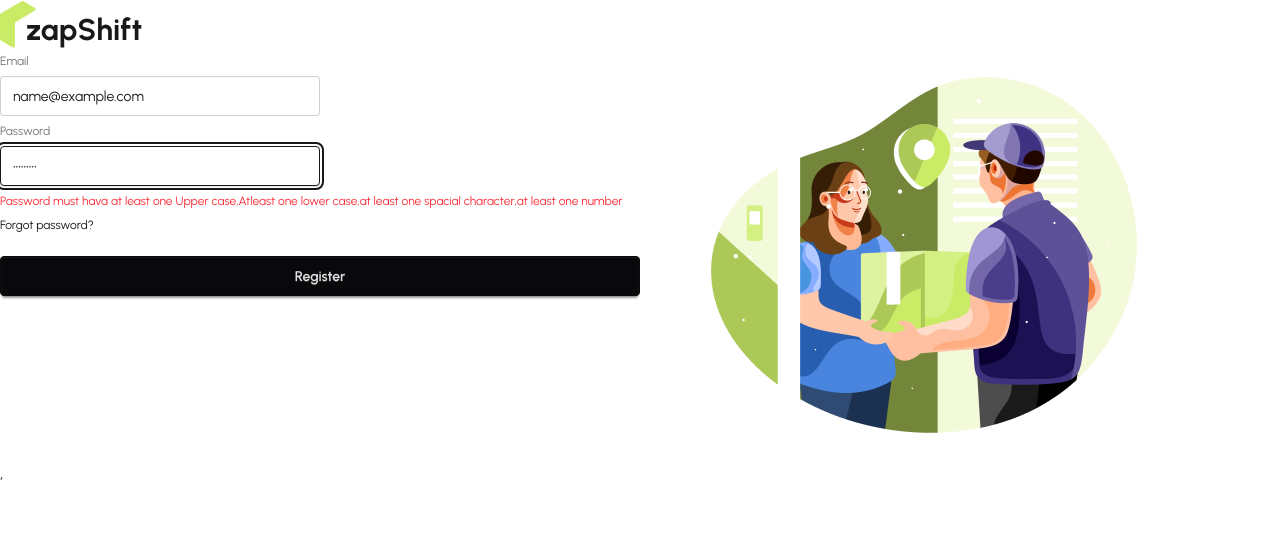
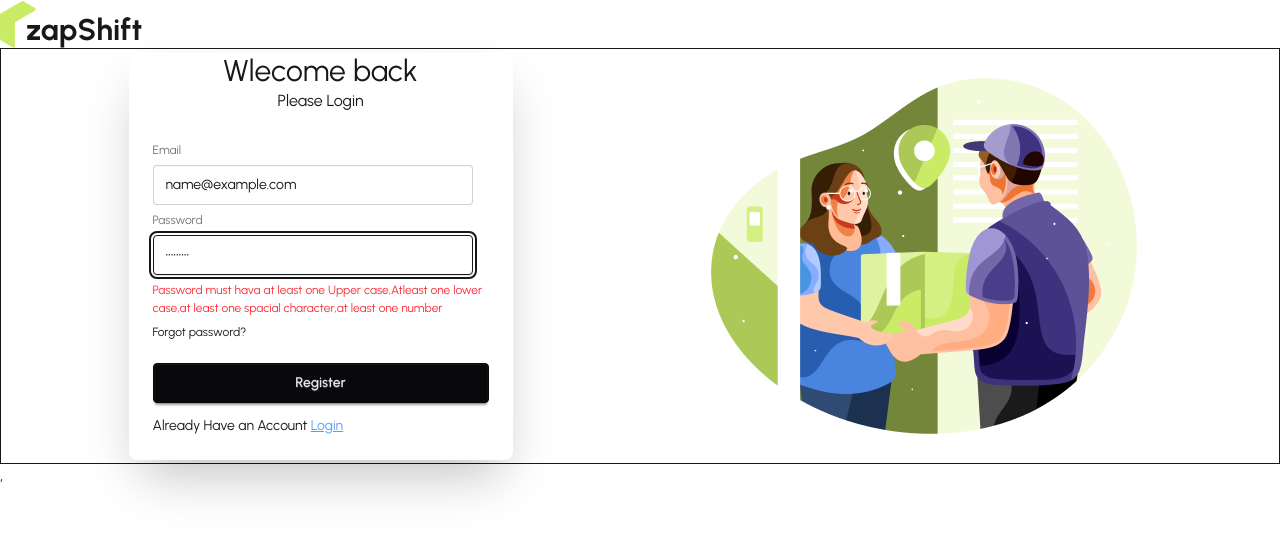
Before and after one commit to Badsha012/Zap-Shift-Client, a React (Vite) app: page /register in a window 1280 px wide. Both pictures are taken after typing "name@example.com", "Sample123" into the empty fields and a click on the button "Register". Shown: the top 534 px of the page. Built offline with nearby package versions, Linux system fonts and the light colour scheme.

Commit message:
added a auth provider

```diff
--- a/src/Layout/AuthLayout.jsx
+++ b/src/Layout/AuthLayout.jsx
@@ -7,7 +7,7 @@ const AuthLayout = () => {
     return (
         <div className='max-w-7xl mx-auto'>
             <Logo></Logo>
-            <div className='flex'>
+            <div className='flex items-center border'>
                 <div className='flex-1'>
                     <Outlet></Outlet>
                 </div>
--- a/src/Pages/Auth/Login/Login.jsx
+++ b/src/Pages/Auth/Login/Login.jsx
@@ -1,33 +1,70 @@
-import React from 'react';
-import { useForm } from 'react-hook-form';
+import React from "react";
+import { useForm } from "react-hook-form";
+import useAuth from "../../../hooks/useAuth";
+import { Link } from "react-router";
 
 const Login = () => {
-  const {register,handleSubmit}=useForm();
+  const {
+    register,
+    handleSubmit,
+    formState: { errors },
+  } = useForm();
 
-  const handleLogin=(data) =>{
-    console.log("from data",data);
+  const { signInUser } = useAuth();
 
-  }
+  const handleLogin = (data) => {
+    console.log("from data", data);
+    signInUser(data.email, data.password)
+      .then((result) => {
+        console.log(result.user);
+      })
+      .catch((error) => {
+        console.log(error);
+      });
+  };
 
-    return (
-
-             <div className="card bg-base-100 w-full max-w-sm shrink-0 shadow-2xl">
+  return (
+    <div className="card bg-base-100 w-full max-w-sm mx-auto shrink-0 shadow-2xl">
+        <h3 className="text-3xl text-center">Wlecome back</h3>
+        <p className="text-center">Please Login</p>
       <form className="card-body" onSubmit={handleSubmit(handleLogin)}>
         <fieldset className="fieldset">
-            {/* email field */}
+          {/* email field */}
           <label className="label">Email</label>
-          <input type="email" {...register('email')} className="input" placeholder="Email" />
+          <input
+            type="email"
+            {...register("email", { required: true })}
+            className="input"
+            placeholder="Email"
+          />
+          {errors.email?.type === "required" && (
+            <p className="text-red-500">Email is Required</p>
+          )}
+
           {/* password field */}
           <label className="label">Password</label>
-          <input type="password"{...register('password')} className="input" placeholder="Password" />
-          <div><a className="link link-hover">Forgot password?</a></div>
+          <input
+            type="password"
+            {...register("password", { required: true, minLength: 6 })}
+            className="input"
+            placeholder="Password"
+          />
+
+          {errors.password?.type === "minlength" && (
+            <p className="text-red-500">
+              Password must be 6 character or longer
+            </p>
+          )}
+
+          <div>
+            <a className="link link-hover">Forgot password?</a>
+          </div>
           <button className="btn btn-neutral mt-4">Login</button>
         </fieldset>
+        <p>New to Zap Shift <Link className="text-blue-400 underline" to="/register">Register</Link></p>
       </form>
     </div>
-
-
-    );
+  );
 };
 
 export default Login;
--- a/src/Pages/Auth/Register/Register.jsx
+++ b/src/Pages/Auth/Register/Register.jsx
@@ -1,52 +1,79 @@
-import React from 'react';
-import { useForm } from 'react-hook-form';
-import useAuth from '../../../hooks/useAuth';
+import React from "react";
+import { useForm } from "react-hook-form";
+import useAuth from "../../../hooks/useAuth";
+import { Link } from "react-router";
 
 const Register = () => {
-    const { register,handleSubmit,formState:{errors}}=useForm();
-     const { registerUser}=useAuth()
+  const {
+    register,
+    handleSubmit,
+    formState: { errors },
+  } = useForm();
+  const { registerUser } = useAuth();
 
-        const handleRegistration=(data)=>{
-            console.log('after register',data);
-            registerUser(data.email,data.password)
-            .then(result=>{
+  const handleRegistration = (data) => {
+    console.log("after register", data);
+    registerUser(data.email, data.password)
+      .then((result) => {
         console.log(result.user);
       })
-            .catch(error=>{
+      .catch((error) => {
         console.log(error);
-
-            })
-
-        }
+      });
+  };
 
   return (
-        <div>
-            <form  onSubmit={handleSubmit(handleRegistration)}>
-
+    <div className="card bg-base-100 w-full max-w-sm mx-auto shrink-0 shadow-2xl">
+      <h3 className="text-3xl text-center">Wlecome back</h3>
+      <p className="text-center">Please Login</p>
+      <form className="card-body" onSubmit={handleSubmit(handleRegistration)}>
         <fieldset className="fieldset">
           <label className="label">Email</label>
-          <input type="email" {...register('email',{required:true})} className="input" placeholder="Email" />
-             {
-                errors.email?.type==='required' && <p className='text-red-500'>Email is Required</p>
-             }
+          <input
+            type="email"
+            {...register("email", { required: true })}
+            className="input"
+            placeholder="Email"
+          />
+          {errors.email?.type === "required" && (
+            <p className="text-red-500">Email is Required</p>
+          )}
           {/* password */}
           <label className="label">Password</label>
-          <input type="password" {...register('password',{required:true,minLength:6,pattern:/^(?=.*[a-z])(?=.*[A-Z])(?=.*\d)(?=.*[@$!%*?&#]).+$/})} className="input" placeholder="Password" />
-          {
-            errors.password?.type==='required' && <p className='text-red-700'>Password is Required</p>
-
-          }
-          {
-            errors.password?.type=== 'minLength'&& <p className='text-red-600'>Password is  characters o longer</p>
-          }
-          {
-            errors.password?.type ==='pattern' && <p className='text-red-500'>Password must hava at least one Upper case,Atleast one lower case,at least one spacial character,at least one number </p>
-          }
-          <div><a className="link link-hover">Forgot password?</a></div>
+          <input
+            type="password"
+            {...register("password", {
+              required: true,
+              minLength: 6,
+              pattern: /^(?=.*[a-z])(?=.*[A-Z])(?=.*\d)(?=.*[@$!%*?&#]).+$/,
+            })}
+            className="input"
+            placeholder="Password"
+          />
+          {errors.password?.type === "required" && (
+            <p className="text-red-700">Password is Required</p>
+          )}
+          {errors.password?.type === "minLength" && (
+            <p className="text-red-600">Password is characters o longer</p>
+          )}
+          {errors.password?.type === "pattern" && (
+            <p className="text-red-500">
+              Password must hava at least one Upper case,Atleast one lower
+              case,at least one spacial character,at least one number{" "}
+            </p>
+          )}
+          <div>
+            <a className="link link-hover">Forgot password?</a>
+          </div>
           <button className="btn btn-neutral mt-4">Register</button>
         </fieldset>
+        <p>
+          Already Have an Account{" "}
+          <Link className="text-blue-400 underline" to="/login">
+            Login
+          </Link>
+        </p>
       </form>
-
     </div>
   );
 };
```
Lines whose indentation alone changed are shown as unchanged.
